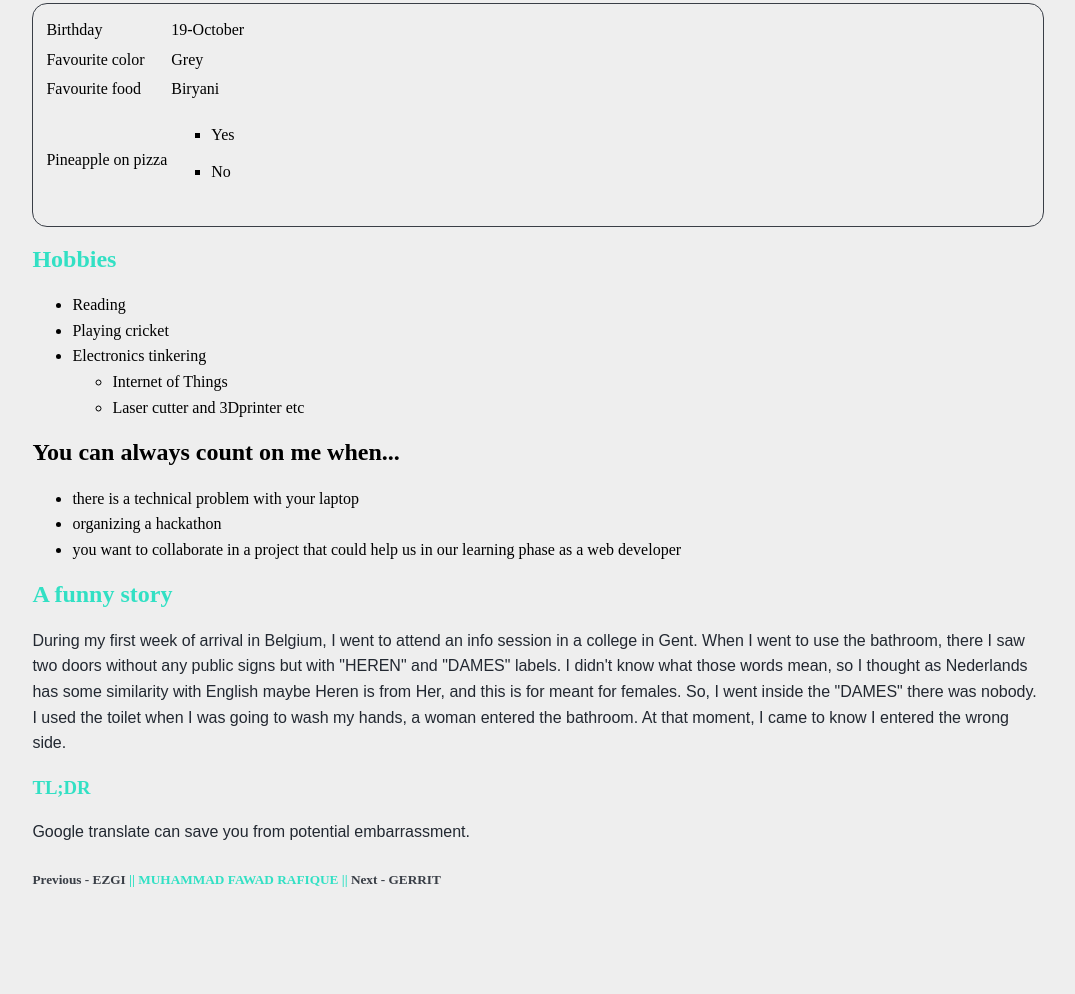
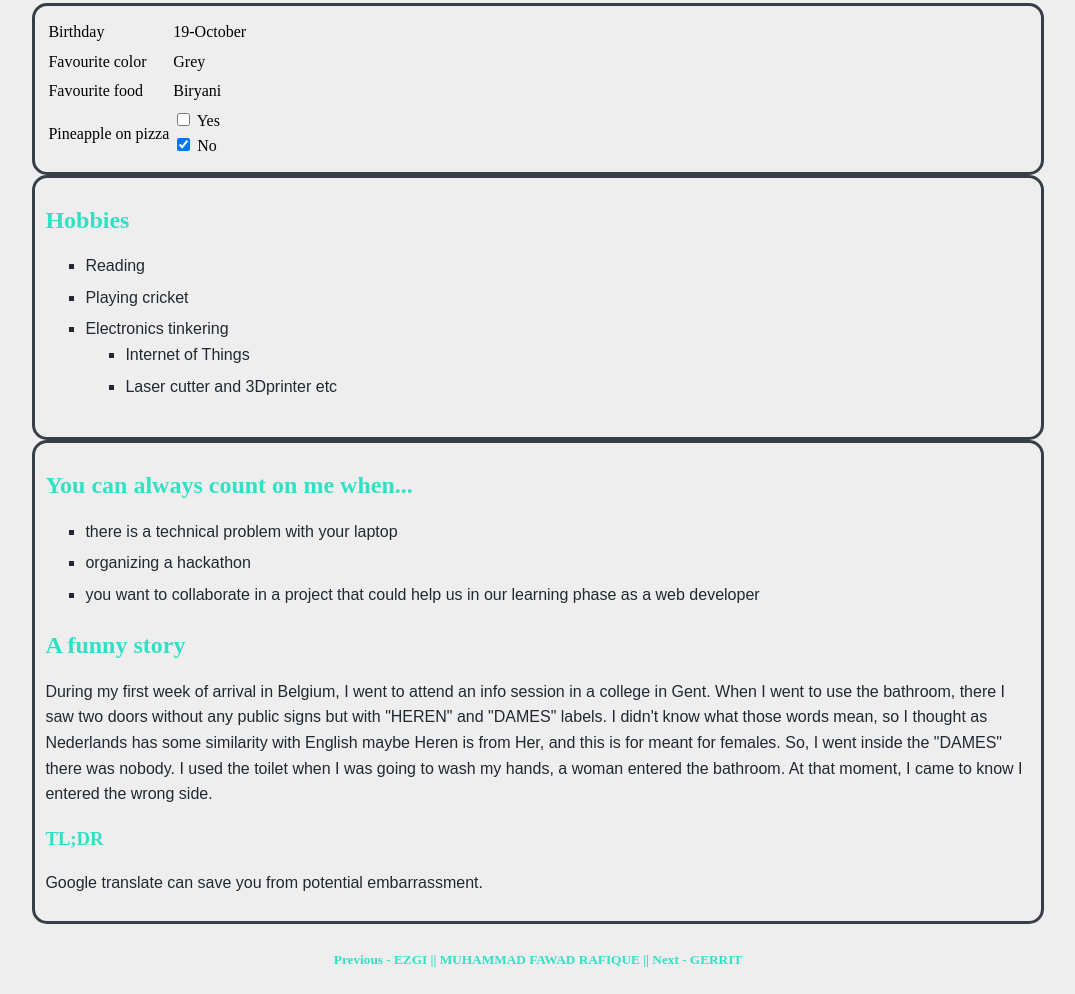
Before and after one commit to fawadrafique/markdown-warmup-css, a plain HTML site: page index.html in a window 1280 px wide. Shown: the part 525-1519 px from the top of the page, without its empty margins (102-1177 px from the left). Before the commit the page ends 1439 px from the top, so only its background shows below. Drawn offline with Linux system fonts and the light colour scheme.

Commit message:
Font color and styling upgraded

```diff
--- a/css/style.css
+++ b/css/style.css
@@ -1,14 +1,23 @@
 body{
      background-color: #eeeeee;
      line-height: 1.6em;
- }
+}
+
+#header{
+    text-align: center;
+    place-items: center;
+}
+
+#footer{
+    text-align: center;
+}
 
 a{
     text-decoration: none;
-    color: #393e46
+    color: #32e0c4
 }
 a:hover{
-   color: #222831
+   color: #393e46
 }
 
 .container{
@@ -16,18 +25,7 @@ a:hover{
     margin: auto;
 
 }
-.container1{
-    display: block;
-    position: relative;
-    margin-bottom: 6px;
-    cursor: pointer;
-    user-select: none;
-}
-.container1 input{
-    position: absolute;
-    opacity: 0;
-    cursor: pointer;
-}
+
 .para{
     color: #222831;
     font-family: 'Ubuntu', sans-derif, Arial, Helvetica, sans-serif;
@@ -39,7 +37,7 @@ a:hover{
 }
 
 .list{
-     border: 1px #393e46 solid;
+     border: 3px #393e46 solid;
      padding: 10px;
      border-radius: 15px;
 
--- a/index.html
+++ b/index.html
@@ -2,7 +2,9 @@
 <html lang="en">
     <head>
         <!-- Title -->
+    <header id="header">
         <title>Muhammad Fawad Rafique</title>
+    </header>
         <link rel="stylesheet" type="text/css" href="css/style.css">
     </head>
     <body>
@@ -11,7 +13,7 @@
         <h1 class="head">Muhammad Fawad Rafique</h1>
         <hr>
         <!-- Quote -->
-        <p class="para"><i>"Yesterday I was clever so I wanted to change the world. Today I am wise so I wanted to change myself." -Rumi </i></p>
+        <p class="para"><i>"Yesterday I was clever so I wanted to change the world. Today I am wise so I wanted to change myself." - Rumi </i></p>
         <hr>
         <!-- Profile picture -->
         <img src="images/profile_pic.jpeg" alt="My Display Picture" width="300">
@@ -36,23 +38,27 @@
                 <tr>
                     <td>Pineapple on pizza</td>
                     <td>
-                        <ul><li><label class="container1">Yes<input type="radio" checked="checked" name="radio"</label>
-                        </li><li> <label class="container1">No<input type="radio" name="radio"</label></li>
-                        </ul>
+                        <input type="checkbox" id="yes" name="yes" value="yes">
+                        <label for="yes"> Yes</label><br>
+                        <input type="checkbox" id="no" name="no" value="no" checked>
+                        <label for="no"> No</label><br>
                     </td>
                 </tr>
             </tbody>
         </table>
         </div>
+        <div class="list">
         <!-- Hobbies -->
         <h2 class="head">Hobbies</h2>
-        <ul><li>Reading</li><li>Playing cricket</li>
+        <ul class="para"><li>Reading</li><li>Playing cricket</li>
             <li>Electronics tinkering<ul><li>Internet of Things</li><li>Laser cutter and 3Dprinter etc</li></ul></li></ul>
-        <!-- You can count on me -->
-        <h2>You can always count on me when...</h2>
-        <ul><li>there is a technical problem with your laptop</li><li>organizing a hackathon</li>
+        </div>
+        <div class="list">
+            <!-- You can count on me -->
+        <h2 class="head">You can always count on me when...</h2>
+        <ul class="para"><li>there is a technical problem with your laptop</li><li>organizing a hackathon</li>
             <li>you want to collaborate in a project that could help us in our learning phase as a web developer</li></ul>
-        <!-- A funny story -->
+                    <!-- A funny story -->
         <h2 class="head">A funny story</h2>
         <p class="para">During my first week of arrival in Belgium, I went to attend an info session in a college in Gent.
             When I went to use the bathroom, there I saw two doors without any public signs but with "HEREN" and "DAMES" labels.
@@ -62,8 +68,11 @@
         <!-- TL;DR -->
         <h3 class="head">TL;DR</h3>
         <p class="para">Google translate can save you from potential embarrassment.</p>
+        </div>
         <!-- Links to other students -->
+        <footer id="footer">
         <h5 class="head"><a href="https://github.com/ezgihendrickx/markdown-to-html">Previous - EZGI</a> || MUHAMMAD FAWAD RAFIQUE || <a href="https://github.com/degenge/markdown-to-html">Next - GERRIT</a></h5>
-        </div>
+        </footer>
+    </div>
     </body>
 </html>
```
